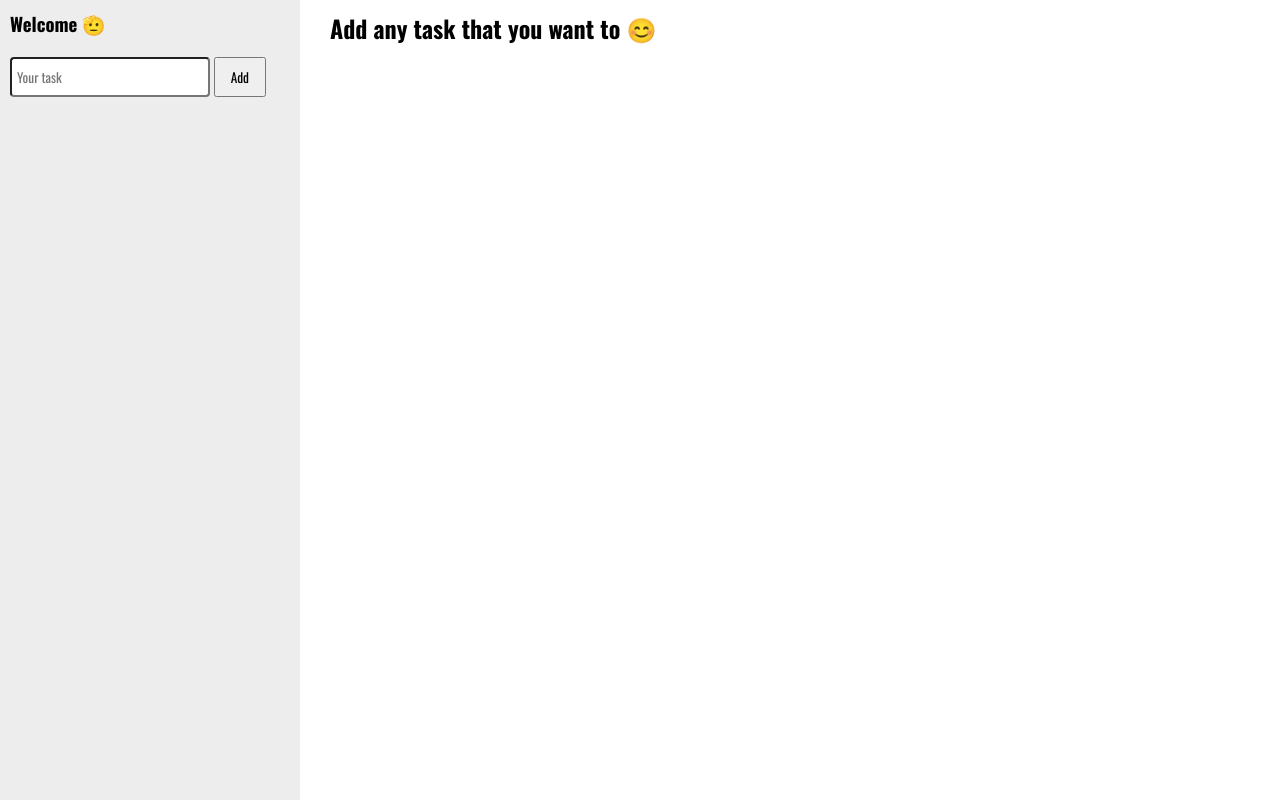
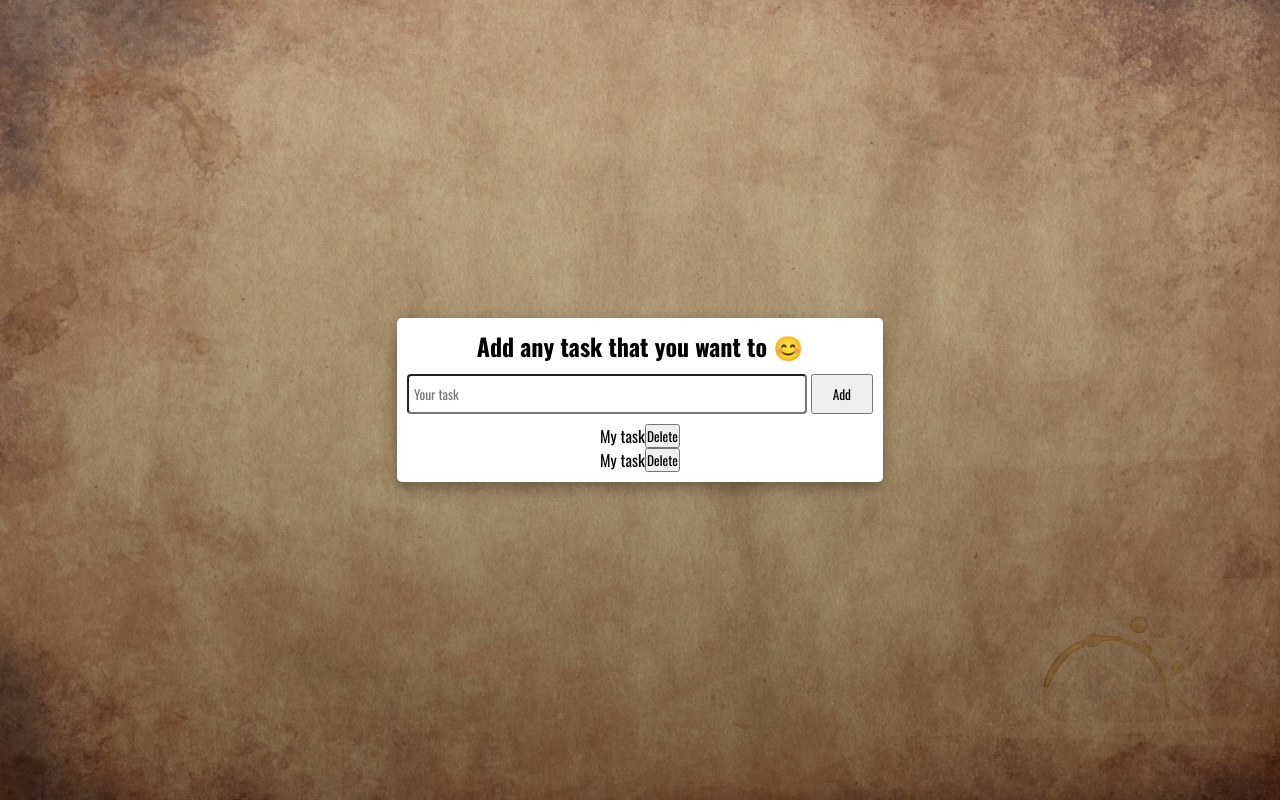
Before and after one commit to Gabrieldevelop/tasks.app, a plain HTML site: page index.html in a window 1280 px wide. Drawn offline with nearby package versions, Linux system fonts and the light colour scheme.

Commit message:
75% of ui updated

```diff
--- a/index.html
+++ b/index.html
@@ -7,21 +7,28 @@
     <link rel="stylesheet" href="style.css" />
   </head>
   <body>
-    <section class="parent">
-      <aside>
-        <h1>Welcome 🫡</h1>
+    <section class="banner">
+      <div class="container">
+        <h1 class="welcomeMessage">Add any task that you want to 😊</h1>
+
         <form class="formTask">
           <input type="text" class="taskInput" placeholder="Your task" />
           <button class="addTask">Add</button>
         </form>
-      </aside>
 
-      <main>
-        <h2 class="welcomeMessage"></h2>
-        <div class="wrapper">
-          <ul class="tasks__container"></ul>
-        </div>
-      </main>
+        <main>
+          <ul class="tasks__container">
+            <li class="task">
+              My task
+              <button class="delete__btn">Delete</button>
+            </li>
+            <li class="task">
+              My task
+              <button class="delete__btn">Delete</button>
+            </li>
+          </ul>
+        </main>
+      </div>
     </section>
 
     <script src="/js/script.js"></script>
--- a/js/script.js
+++ b/js/script.js
@@ -1,9 +1,9 @@
 'use strict';
 
-// Reference: https://todolistme.net/
+console.log('Morning');
 
 // Selecting elements
-const formTask = document.querySelector('.formTask');
+/* const formTask = document.querySelector('.formTask');
 const taskContainer = document.querySelector('.tasks__container');
 const deletebtn = document.querySelector('.deleteTask');
 const welcomeMessage = document.querySelector('.welcomeMessage');
@@ -68,12 +68,6 @@ const updateTask = function () {
     ? (welcomeMessage.textContent =
         'Dear user, these tasks need to be fulfilled 😉')
     : (welcomeMessage.textContent = 'Add any task that you want to 😊');
-  /*  if (taskArr.length > 0) {
-    welcomeMessage.textContent =
-      'Dear user, these tasks need to be fulfilled 😉';
-  } else {
-    welcomeMessage.textContent = 'Welcome, add any task that you want to 😊';
-  } */
 };
 
 // Delete task
@@ -103,3 +97,4 @@ const init = function () {
 window.addEventListener('load', function () {
   init();
 });
+ */
--- a/style.css
+++ b/style.css
@@ -1,4 +1,9 @@
 @import url('https://fonts.googleapis.com/css2?family=Oswald:wght@200..700&display=swap');
+
+:root {
+  --main__color: brown;
+  --white: #fff;
+}
 
 * {
   margin: 0;
@@ -7,76 +12,74 @@
   font-family: 'Oswald', sans-serif;
 }
 
-.parent {
-  display: flex;
+.banner {
+  display: grid;
+  place-items: center;
+  min-height: 100vh;
+  padding: 0 20px;
+  background-image: linear-gradient(
+      to bottom,
+      rgba(255, 255, 255, 0.193),
+      rgba(0, 0, 0, 0.284)
+    ),
+    url('imgs/bg_4.jpg');
+  background-position: center;
+  background-repeat: no-repeat;
+  background-size: cover;
 }
 
-aside {
-  width: 300px;
-  height: 100vh;
-  background-color: #80808024;
+.container {
+  max-height: 60vh;
+  max-width: 600px;
+  background: var(--white);
+  overflow-x: hidden;
+  overflow-y: auto;
+  box-shadow: rgba(0, 0, 0, 0.35) 0px 5px 15px;
+  border-radius: 5px;
   padding: 10px;
+  display: grid;
+  place-items: center;
 }
 
-form .taskInput {
-  margin-top: 20px;
-  width: 200px;
+.container::-webkit-scrollbar {
+  width: 7px;
+}
+
+.container::-webkit-scrollbar-track {
+  background: transparent;
+}
+
+.container::-webkit-scrollbar-thumb {
+  background: #888;
+  border-radius: 5px;
+}
+
+.container::-webkit-scrollbar-thumb:hover {
+  background: #555;
+}
+
+.banner .container .formTask {
+  /*  display: flex;
+  align-items: center;
+  justify-content: center; */
+  margin-bottom: 10px;
+  margin-top: 10px;
+  position: relative;
+}
+
+.banner .container .formTask .taskInput {
+  width: 400px;
   padding: 8px 5px;
   outline: none;
   border-radius: 4px;
 }
 
-form .addTask {
-  padding: 8px 15px;
+.banner .container .formTask .addTask {
+  padding: 8px 20px;
   cursor: pointer;
 }
 
-.save__taskContainer {
-  padding-top: 60%;
+main .tasks__container .task {
+  display: flex;
+  justify-content: space-around;
 }
-
-.btn__save--tasks {
-  border: none;
-  outline: none;
-  padding: 7px 20px;
-  background: #808080cd;
-  color: #fff;
-  font-size: 17px;
-  cursor: pointer;
-  border-radius: 10px;
-  transition: letter-spacing 0.3s;
-}
-
-.btn__save--tasks:hover {
-  letter-spacing: 0.5px;
-  background: #808080;
-}
-
-main {
-  padding: 10px 30px;
-}
-
-main .wrapper {
-  margin-top: 20px;
-}
-
-.btn {
-  padding: 7px 20px;
-  outline: none;
-  border: 1px solid blue;
-  background: none;
-  cursor: pointer;
-  transition: 0.5s ease-in-out;
-}
-
-main .wrapper .tasks__container .task {
-  display: flex;
-  justify-content: space-between;
-  margin-top: 10px;
-}
-
-main .wrapper .btn_deleteTask:hover {
-  background: red;
-  border: none;
-  color: #000;
-}
```
Also changed, not shown: imgs/bg_1.jpg (added), imgs/bg_2.jpg (added), imgs/bg_3.jpg (added), imgs/bg_4.jpg (added).
